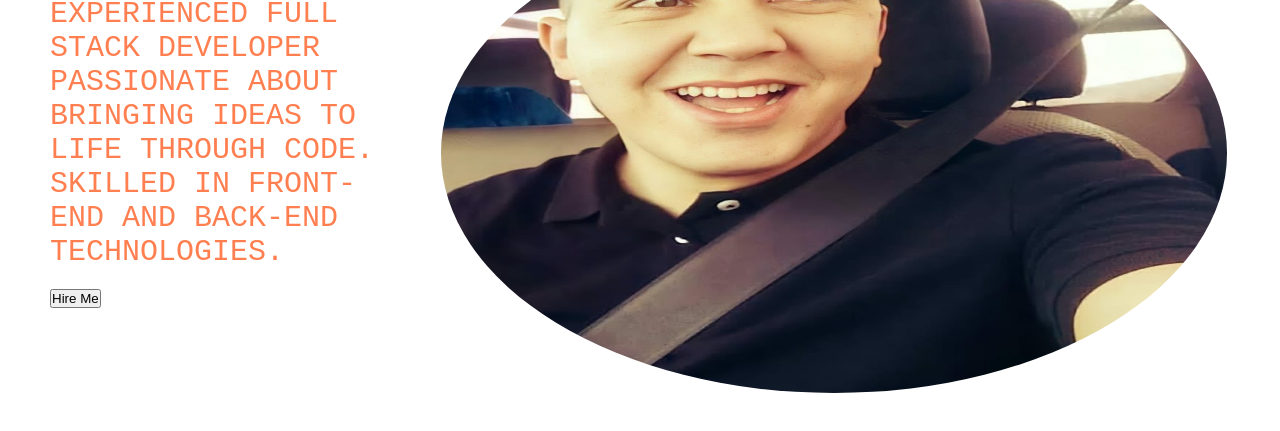
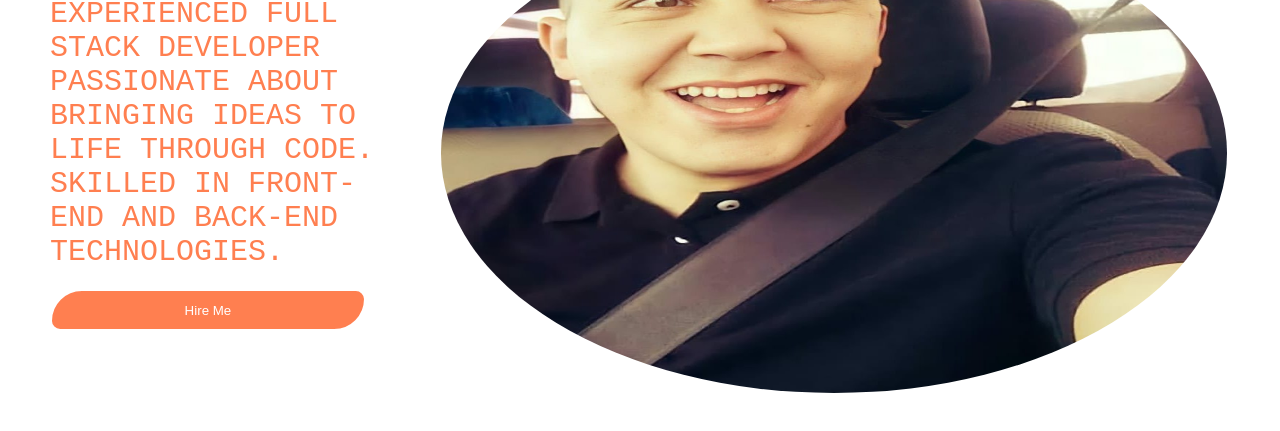
Before and after one commit to mohamedajjaji/portfolio-dev, a plain HTML site: page index.html in a window 1280 px wide. Shown: the part 257-688 px from the top of the page. Drawn offline with Linux system fonts and the light colour scheme.

Commit message:
finish section now we start with new page

```diff
--- a/css/style.css
+++ b/css/style.css
@@ -86,3 +86,11 @@
   font-family: monospace;
   padding-bottom: 20px;
 }
+.button1{
+  width: 90%;
+  height: 42px;
+  color: #ffffffff;
+  background-color: coral;
+  border-radius: 63px 20px;
+  border: 2px solid;
+}
--- a/index.html
+++ b/index.html
@@ -25,7 +25,7 @@
     <div class="my-name">
       <h1 class="titlename">sahlaoui mustapha</h1>
       <p class="para-expl">Experienced Full Stack Developer passionate about bringing ideas to life through code. Skilled in front-end and back-end technologies.</p>
-      <button type="button" name="button">Hire Me</button>
+      <a href="#index"><button  class="button1" type="button" name="button">Hire Me</button></a>
     </div>
     <div class="photo">
       <img  class="photoidie" src="images/info.jpg" alt="my-photo">
```
